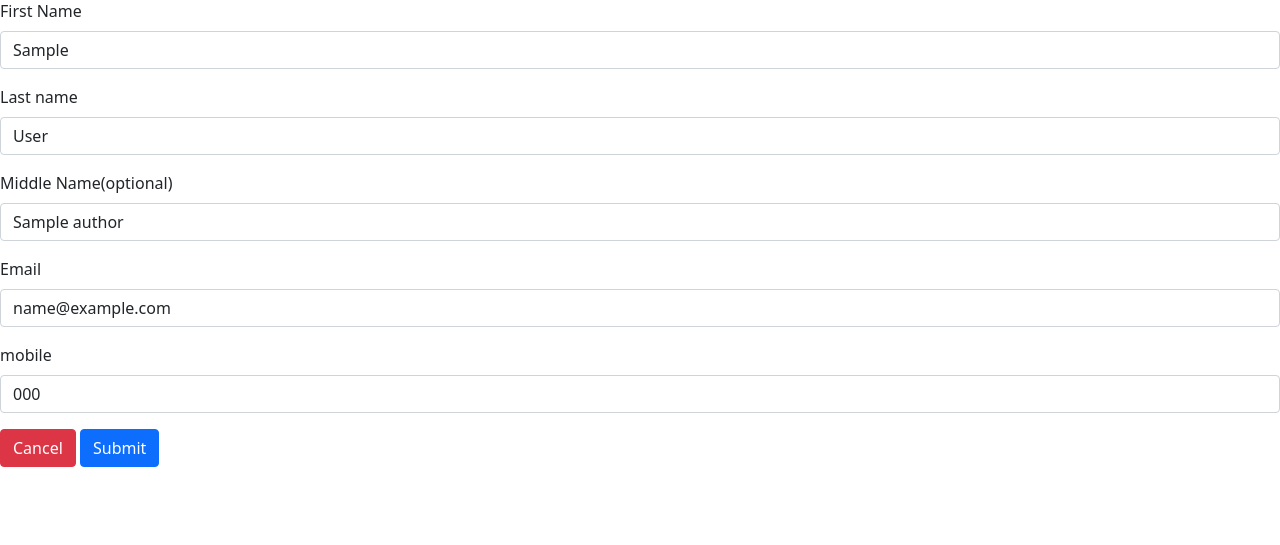
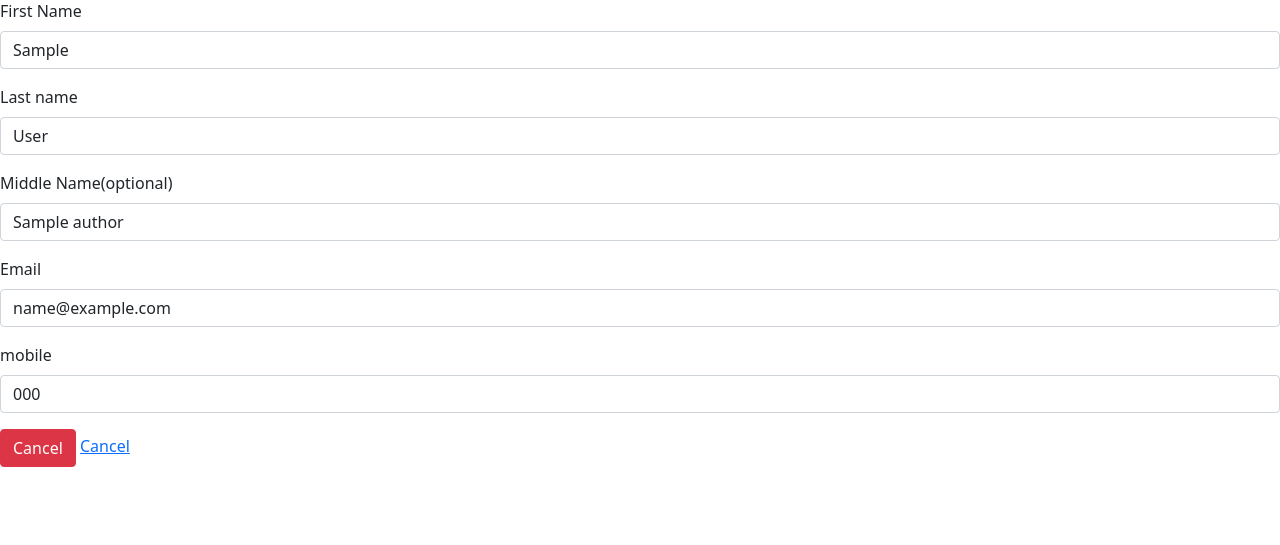
Before and after one commit to jayditch1998/BlogZilla, a Laravel app: template resources/views/admin/edit-author.blade.php in a window 1280 px wide. Shown: the part 129-674 px from the top of the page. Run offline with Laravel 8, Linux system fonts and the light colour scheme; the template is opened without the code that fills it: most values are stand-ins (such as "Sample title", 1, 10 or a date in 2020).

Commit message:
back button

```diff
--- a/resources/views/admin/add-author.blade.php
+++ b/resources/views/admin/add-author.blade.php
@@ -37,6 +37,6 @@
   </div>
 
   <button type="button" class="btn btn-danger">Cancel</button>
-  <button type="submit" class="btn btn-primary">Submit</button>
+  <a href="{{ url()->previous() }}">Cancel</a>
 </form>
 @endsection
--- a/resources/views/admin/add-post.blade.php
+++ b/resources/views/admin/add-post.blade.php
@@ -15,6 +15,6 @@
     <textarea type="text" name="body" class="form-control" id="exampleInputPassword1" style="height:200px;"></textarea>
   </div>
   <button type="button" class="btn btn-danger">Cancel</button>
-  <button type="submit" class="btn btn-primary">Submit</button>
+  <a href="{{ url()->previous() }}">Cancel</a>
 </form>
 @endsection
--- a/resources/views/admin/add-user.blade.php
+++ b/resources/views/admin/add-user.blade.php
@@ -37,6 +37,6 @@
   </div>
 
   <button type="button" class="btn btn-danger">Cancel</button>
-  <button type="submit" class="btn btn-primary">Submit</button>
+  <a href="{{ url()->previous() }}">Cancel</a>
 </form>
 @endsection
--- a/resources/views/admin/edit-author.blade.php
+++ b/resources/views/admin/edit-author.blade.php
@@ -33,6 +33,6 @@
   </div>
 
   <button type="button" class="btn btn-danger">Cancel</button>
-  <button type="submit" class="btn btn-primary">Submit</button>
+  <a href="{{ url()->previous() }}">Cancel</a>
 </form>
 @endsection
--- a/resources/views/admin/edit-post.blade.php
+++ b/resources/views/admin/edit-post.blade.php
@@ -15,7 +15,7 @@
     <label for="exampleInputPassword1" class="form-label">Body</label>
     <textarea type="text" name="body" class="form-control" id="exampleInputPassword1" style="height:200px;">{{$post->body}}</textarea>
   </div>
-  <button type="button" class="btn btn-danger">Cancel</button>
+  <a href="{{ url()->previous() }}">Cancel</a>
   <button type="submit" class="btn btn-primary">Submit</button>
 </form>
 @endsection
--- a/resources/views/admin/edit-user.blade.php
+++ b/resources/views/admin/edit-user.blade.php
@@ -32,7 +32,7 @@
     <input type="number" name="mobile" value="{{$user->mobile}}" class="form-control" >
   </div>
 
-  <button type="button" class="btn btn-danger">Cancel</button>
+  <a href="{{ url()->previous() }}">Cancel</a>
   <button type="submit" class="btn btn-primary">Submit</button>
 </form>
 @endsection
--- a/resources/views/author/register.blade.php
+++ b/resources/views/author/register.blade.php
@@ -39,7 +39,7 @@
     <br>
     <br>
     <button type="submit">Submit</button>
-    <button type="button">Cancel</button>
+    <a href="{{ url()->previous() }}">Cancel</a>
 </form>
 
 </body>
```
